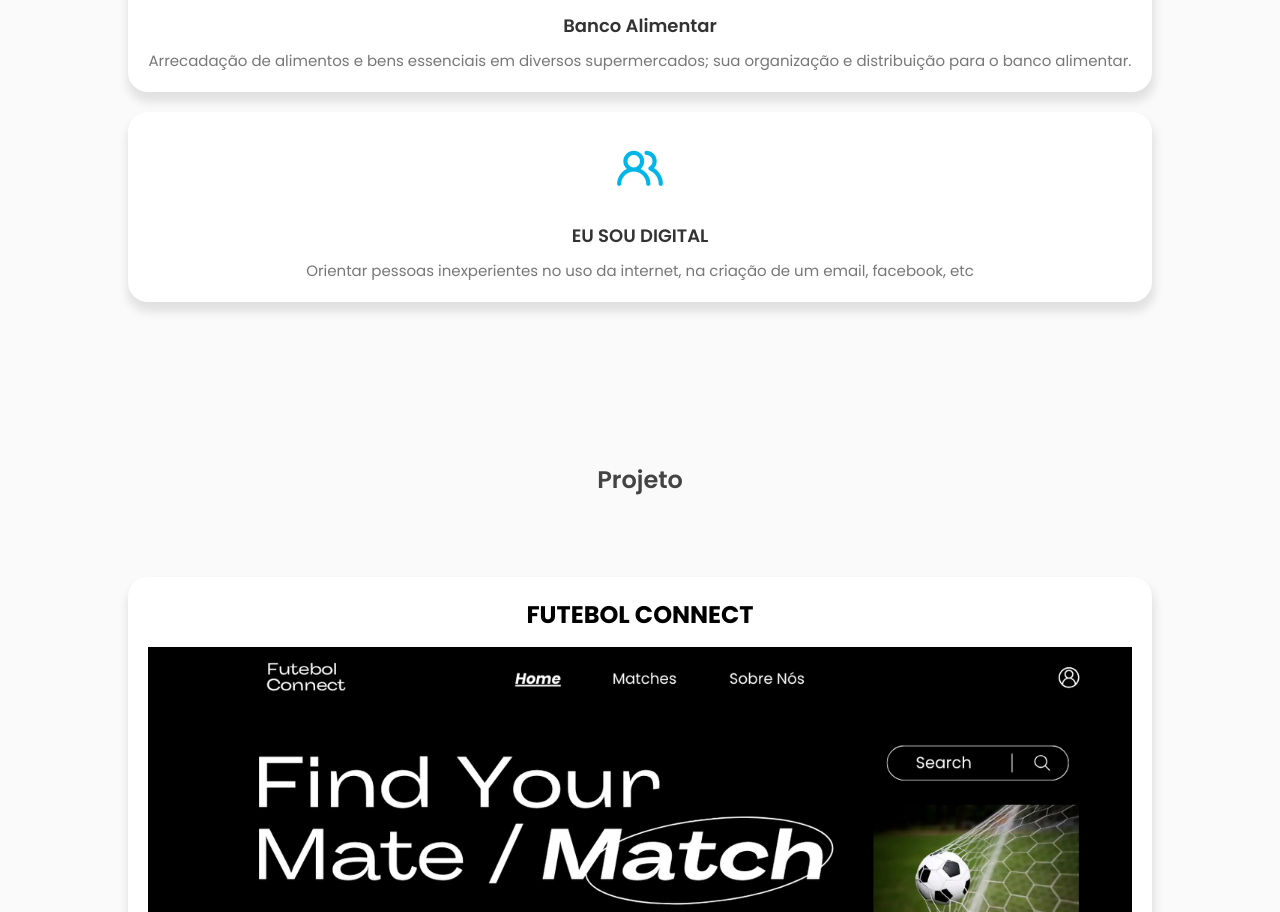
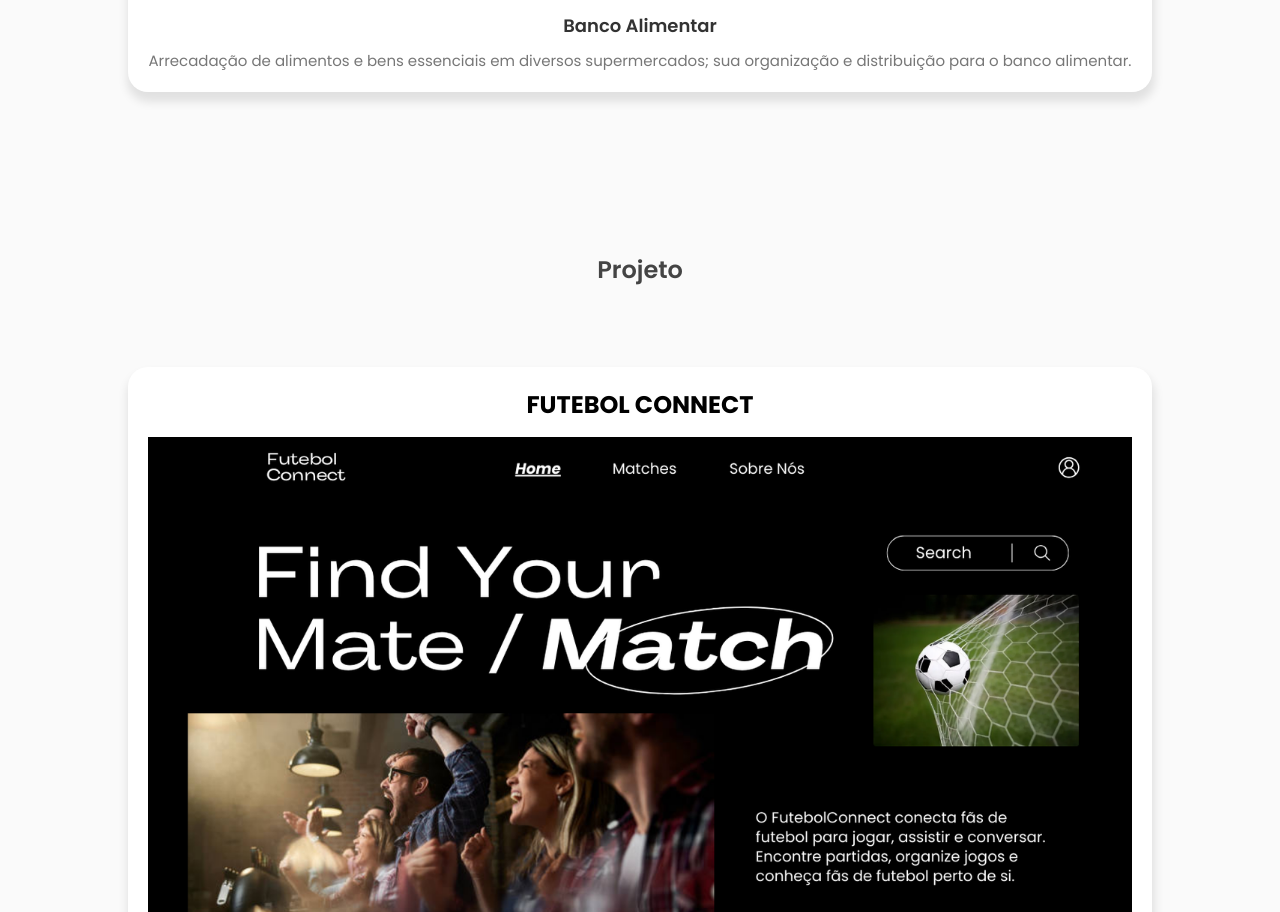
Before and after one commit to Araujo005/Portfolio, a plain HTML site: page PORTFOLIO/index.html in a window 1280 px wide. Shown: the part 3143-4055 px from the top of the page. Drawn offline with nearby package versions, Linux system fonts and the light colour scheme.

Commit message:
Mensagem explicativa sobre a alteração

```diff
--- a/PORTFOLIO/index.html
+++ b/PORTFOLIO/index.html
@@ -198,11 +198,7 @@
                 <label>Arrecadação de alimentos e bens essenciais em diversos supermercados; sua organização e distribuição para o
                     banco alimentar.</label>
             </div>
-            <div class="project-box">
-                <i class="uil uil-users-alt"></i>
-                <h3>EU SOU DIGITAL</h3>
-                <label>Orientar pessoas inexperientes no uso da internet, na criação de um email, facebook, etc</label>
-            </div>
+
 
           </div>
        </section>
```
